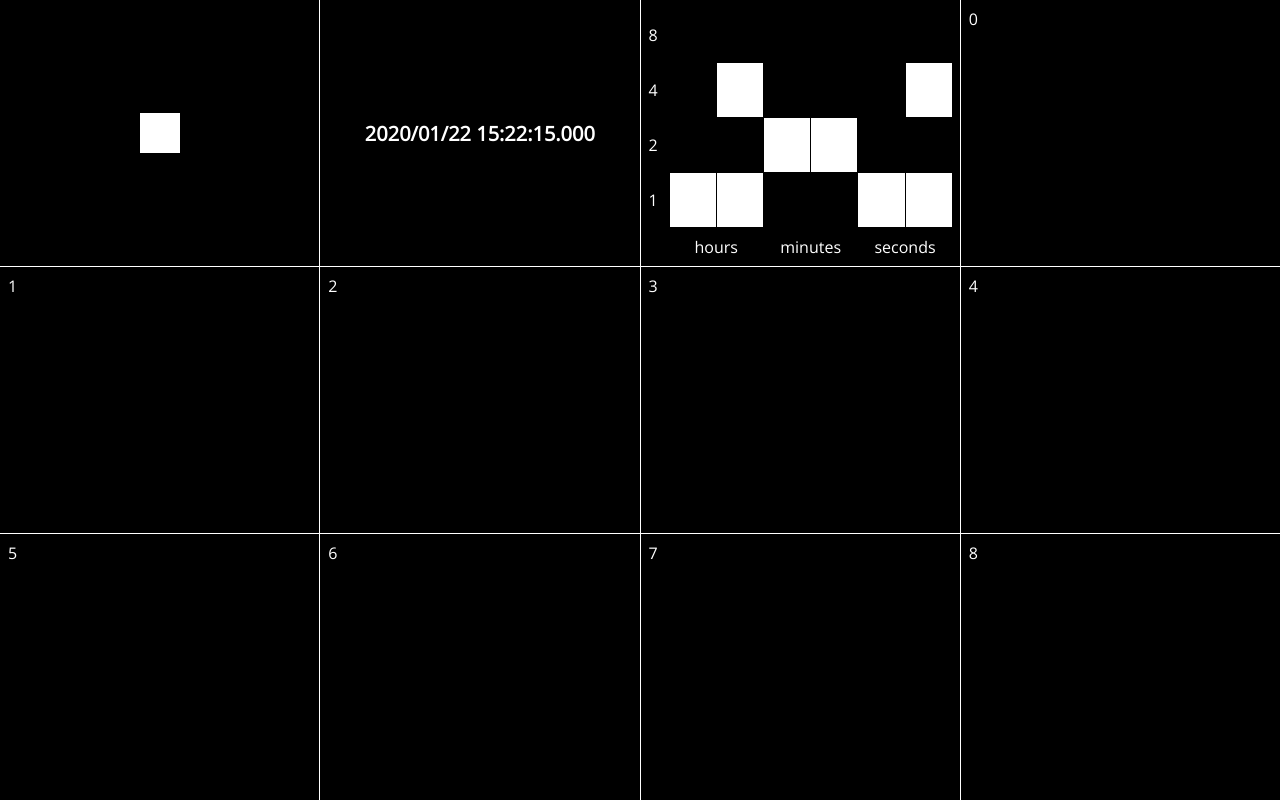
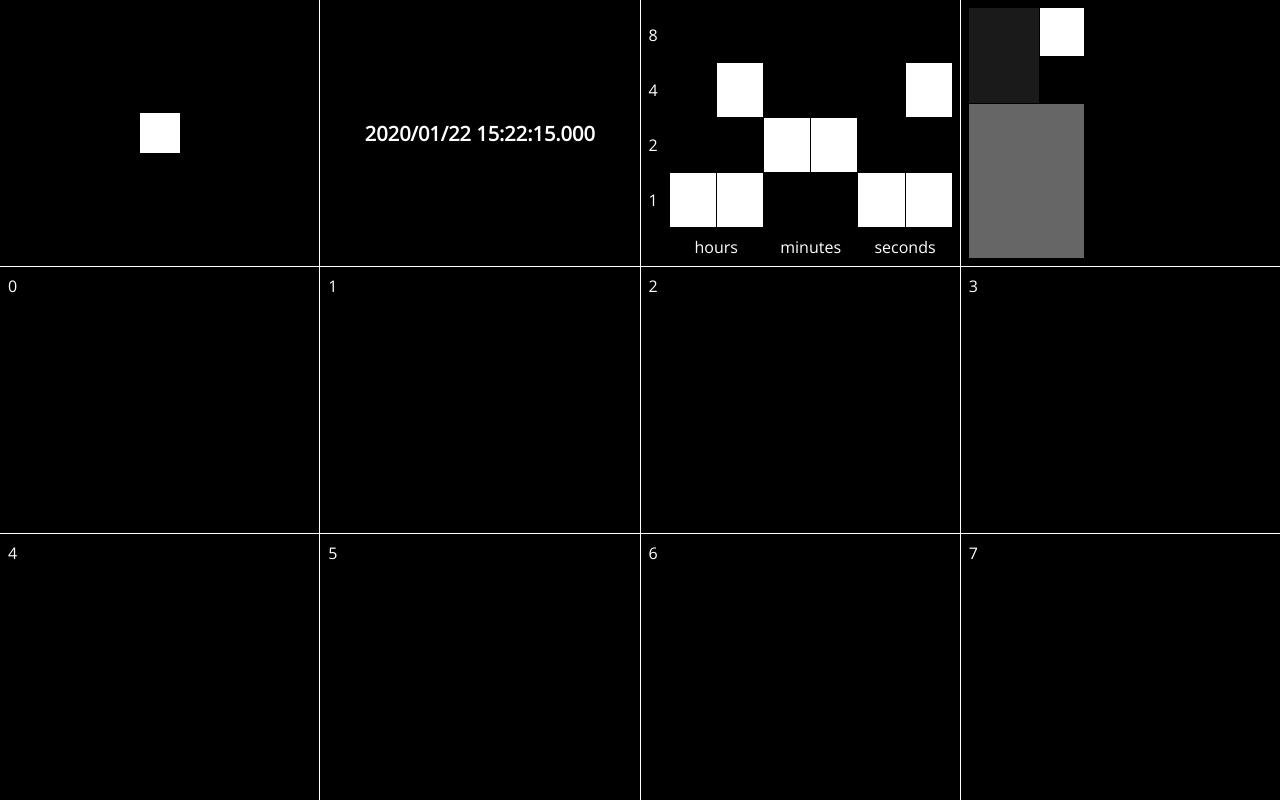
Before and after one commit to TSpierings/Reference, an Angular app: page / in a window 1280 px wide. Built offline with nearby package versions, Linux system fonts and the light colour scheme.

Commit message:
Add fibonacci clock

```diff
--- a/src/app/modules/clocks/clocks.module.ts
+++ b/src/app/modules/clocks/clocks.module.ts
@@ -8,9 +8,11 @@ import { ControlsComponent } from './components/controls/controls.component';
 import { KnobComponent } from './components/knob/knob.component';
 import { BinaryClockComponent } from './components/binary-clock/binary-clock.component';
 import { TimeInBitsPipe } from './pipes/time-in-bits.pipe/time-in-bits.pipe';
+import { FibonacciClockComponent } from './components/fibonacci-clock/fibonacci-clock.component';
+import { FibonacciTimeStatePipe } from './pipes/fibonacci-time-state.pipe/fibonacci-time-state.pipe';
 
 @NgModule({
-  declarations: [ClocksComponent, FillForPipe, SimpleClockComponent, ControlsComponent, KnobComponent, BinaryClockComponent, TimeInBitsPipe],
+  declarations: [ClocksComponent, FillForPipe, SimpleClockComponent, ControlsComponent, KnobComponent, BinaryClockComponent, TimeInBitsPipe, FibonacciClockComponent, FibonacciTimeStatePipe],
   imports: [
     CommonModule
   ],
--- a/src/app/modules/clocks/components/clocks/clocks.component.html
+++ b/src/app/modules/clocks/components/clocks/clocks.component.html
@@ -2,7 +2,8 @@
   <app-controls class="cell"></app-controls>
   <app-simple-clock class="cell"></app-simple-clock>
   <app-binary-clock class="cell"></app-binary-clock>
-  <div class="cell" *ngFor="let number of 3 | fillFor:12">
+  <app-fibonacci-clock class="cell"></app-fibonacci-clock>
+  <div class="cell" *ngFor="let number of 4 | fillFor:12">
     {{number}}
   </div>
 </div>
--- /dev/null
+++ b/src/app/modules/clocks/components/fibonacci-clock/fibonacci-clock.component.html
@@ -0,0 +1,13 @@
+<div class="fibonacci-clock" *ngIf="date | fibonacciTimeState as sectorStates">
+  <div class="five" [ngClass]="sectorStates[0]"></div>
+  <div class="split">
+    <div class="three" [ngClass]="sectorStates[1]"></div>
+    <div class="split">
+      <div class="two" [ngClass]="sectorStates[2]"></div>
+      <div class="split">
+        <div class="one first" [ngClass]="sectorStates[3]"></div>
+        <div class="one second"></div>
+      </div>
+    </div>
+  </div>
+</div>
--- /dev/null
+++ b/src/app/modules/clocks/components/fibonacci-clock/fibonacci-clock.component.scss
@@ -0,0 +1,43 @@
+.fibonacci-clock {
+  display: flex;
+  flex-direction: row-reverse;
+  height: 100%;
+
+  div {
+    display: flex;
+  }
+
+  .hour {
+    background-color: darken($color: white, $amount: 90);
+  }
+
+  .minute {
+    background-color: darken($color: white, $amount: 60);
+  }
+
+  .both {
+    background-color: white;
+  }
+
+  .five, .three, .two, .one {
+    flex: 1.618;
+  }
+
+  >.split {
+    flex: 1;
+    flex-direction: column-reverse;
+    margin-right: 1px;
+
+    >.split {
+      flex: 1;
+      flex-direction: row;
+      margin-bottom: 1px;
+
+      >.split {
+        flex: 1;
+        flex-direction: column;
+        margin-left: 1px;
+      }
+    }
+  }
+}
--- /dev/null
+++ b/src/app/modules/clocks/components/fibonacci-clock/fibonacci-clock.component.ts
@@ -0,0 +1,20 @@
+import { Component } from '@angular/core';
+import { TimeService } from '../../services/time.service';
+
+@Component({
+  selector: 'app-fibonacci-clock',
+  templateUrl: './fibonacci-clock.component.html',
+  styleUrls: ['./fibonacci-clock.component.scss']
+})
+export class FibonacciClockComponent {
+
+  public date = new Date();
+
+  constructor(timeService: TimeService) {
+    timeService.InSeconds.subscribe(this.update);
+  }
+
+  private update = (date: Date) => {
+    this.date = date;
+  }
+}
--- /dev/null
+++ b/src/app/modules/clocks/pipes/fibonacci-time-state.pipe/fibonacci-time-state.pipe.ts
@@ -0,0 +1,57 @@
+import { Pipe, PipeTransform } from '@angular/core';
+
+@Pipe({
+  name: 'fibonacciTimeState'
+})
+export class FibonacciTimeStatePipe implements PipeTransform {
+
+  private lookupTable = [
+    // 5, 3, 2, 1, 1
+    [0, 0, 0, 0, 0], // 0.
+    [0, 0, 0, 1, 0], // 1.
+    [0, 0, 1, 0, 0], // 2.
+    [0, 0, 1, 1, 0], // 3.
+    [0, 1, 0, 1, 0], // 4.
+    [1, 0, 0, 0, 0], // 5.
+    [1, 0, 0, 1, 0], // 6.
+    [1, 0, 1, 0, 0], // 7.
+    [1, 1, 0, 0, 0], // 8.
+    [1, 1, 0, 1, 0], // 9.
+    [1, 1, 1, 0, 0], // 10.
+    [1, 1, 1, 1, 0], // 11.
+    [1, 1, 1, 1, 1]  // 12.
+  ];
+
+  private stateTable = [
+    'empty',
+    'hour',
+    'minute',
+    'both'
+  ];
+
+  /**
+   * This pipe returns the sector states for a given time, Big endian style.
+   *
+   * 7:45 has the following states for sectors (sector: state):
+   * 5: both
+   * 3: minutes
+   * 2: hours
+   * 1: minutes
+   * 0: empty
+   *
+   * The hour hand is all sectors with state 1 and 3, in the given example: sectors 5 + 2 = 7.
+   * The minute hand is all sectors with state 2 and 3, multiplied by 9. In the given example: (sectors 5 + 3 + 1 = 9) * 5 = 45 minutes.
+   * @param date The date that is shown in the fibonacci clock.
+   */
+  transform(date: Date): Array<string> {
+    const hours = date.getHours() % 12;
+    const minutes = Math.floor(date.getMinutes() / 5);
+
+    return [
+      this.stateTable[this.lookupTable[hours][0] + this.lookupTable[minutes][0] * 2],
+      this.stateTable[this.lookupTable[hours][1] + this.lookupTable[minutes][1] * 2],
+      this.stateTable[this.lookupTable[hours][2] + this.lookupTable[minutes][2] * 2],
+      this.stateTable[this.lookupTable[hours][3] + this.lookupTable[minutes][3] * 2]
+    ];
+  }
+}
```
Also changed, not shown: 2 other files (tests, documents, lock files or other folders).
